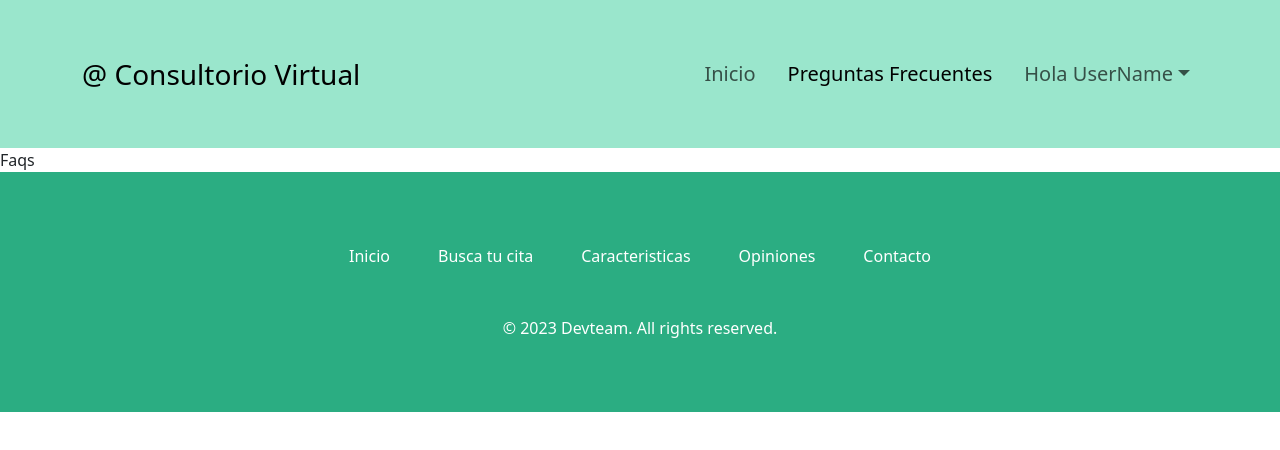
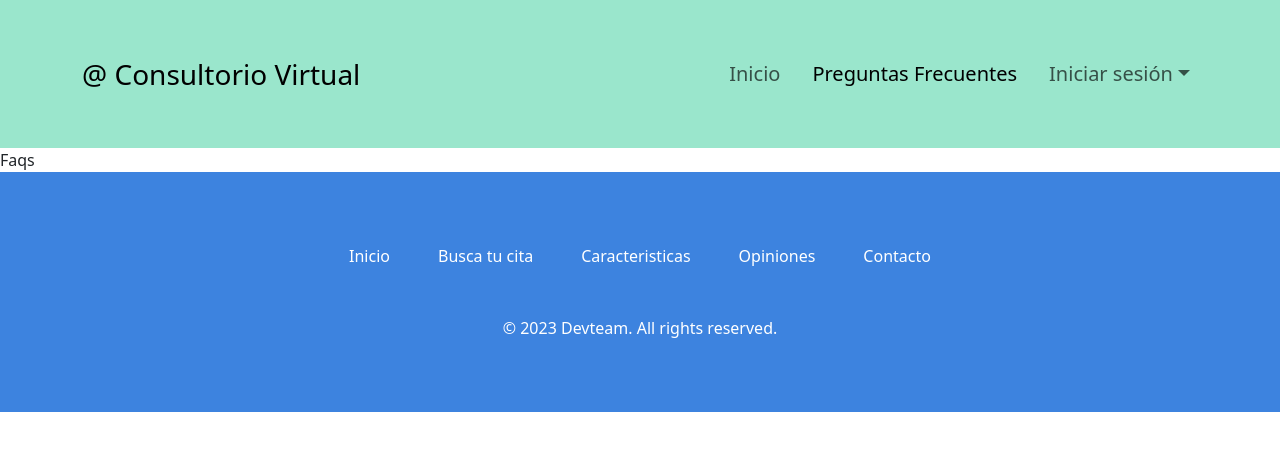
Before and after one commit to FabioECalderon/Frotend_proyectoGrupalMiir, a React (Vite) app in the folder ConsultorioVirtual/: page /faqs in a window 1280 px wide. Shown: the top 450 px of the page. Built offline with nearby package versions, Linux system fonts and the light colour scheme; a web font is replaced by a local one.

Commit message:
Created logIn component and  refactor MainNav comp

```diff
--- a/ConsultorioVirtual/src/components/MainNav.jsx
+++ b/ConsultorioVirtual/src/components/MainNav.jsx
@@ -1,16 +1,18 @@
+import { useContext } from 'react';
 import Container from 'react-bootstrap/Container';
 import Nav from 'react-bootstrap/Nav';
 import Navbar from 'react-bootstrap/Navbar';
 import NavDropdown from 'react-bootstrap/NavDropdown';
-import { NavLink, useNavigate } from 'react-router-dom';
+import { NavLink } from 'react-router-dom';
+import UserContext from '../containers/UserContext';
 
 export default function MainNav() {
-  const navigate = useNavigate();
-  const user = 'UserName';
+  const { user, setUser } = useContext(UserContext);
 
-  function toAdmin() {
-    navigate('/admin');
+  function LogOut() {
+    setUser(null);
   }
+
   return (
     <nav>
       <Navbar expand="lg" id="top-nav" className="p-5">
@@ -28,20 +30,25 @@ export default function MainNav() {
                 Preguntas Frecuentes
               </NavLink>
               <NavDropdown
-                bg="dark"
                 title={user ? `Hola ${user}` : 'Iniciar sesión'}
                 id="main-nav-dropdown"
-                menuVariant="light"
               >
-                <Container>
-                  <NavDropdown.Item href="#">Usuario</NavDropdown.Item>
-                  <NavDropdown.Item href="#">Administrador</NavDropdown.Item>
-                  <NavDropdown.Divider />
-                  <NavDropdown.Item href="#">Zona de usuario</NavDropdown.Item>
-                  <NavDropdown.Item onClick={toAdmin}>
-                    Zona de Admin
-                  </NavDropdown.Item>
-                </Container>
+                <NavLink to="/login" className="dropdown-item">
+                  Usuario
+                </NavLink>
+                <NavLink to="/login" className="dropdown-item">
+                  Administrador
+                </NavLink>
+                <NavDropdown.Divider />
+                <NavLink to="/user" className="dropdown-item">
+                  Zona de usuario
+                </NavLink>
+                <NavLink to="/admin" className="dropdown-item">
+                  Zona de Admin
+                </NavLink>
+                <NavLink onClick={LogOut} className="dropdown-item">
+                  Salir
+                </NavLink>
               </NavDropdown>
             </Nav>
           </Navbar.Collapse>
--- a/ConsultorioVirtual/src/index.css
+++ b/ConsultorioVirtual/src/index.css
@@ -9,7 +9,7 @@ body {
 }
 
 #footer {
-  background-color: #2bad82;
+  background-color: rgb(61, 131, 223);
 }
 
 .search {
--- a/ConsultorioVirtual/src/pages/Faqs.jsx
+++ b/ConsultorioVirtual/src/pages/Faqs.jsx
@@ -1,5 +1,3 @@
-import React from 'react';
-
 export default function Faqs() {
   return <div>Faqs</div>;
 }
--- /dev/null
+++ b/ConsultorioVirtual/src/pages/LogIn.jsx
@@ -0,0 +1,5 @@
+import React from 'react';
+
+export default function LogIn() {
+  return <div>LogIn - Hola mundo</div>;
+}
```
